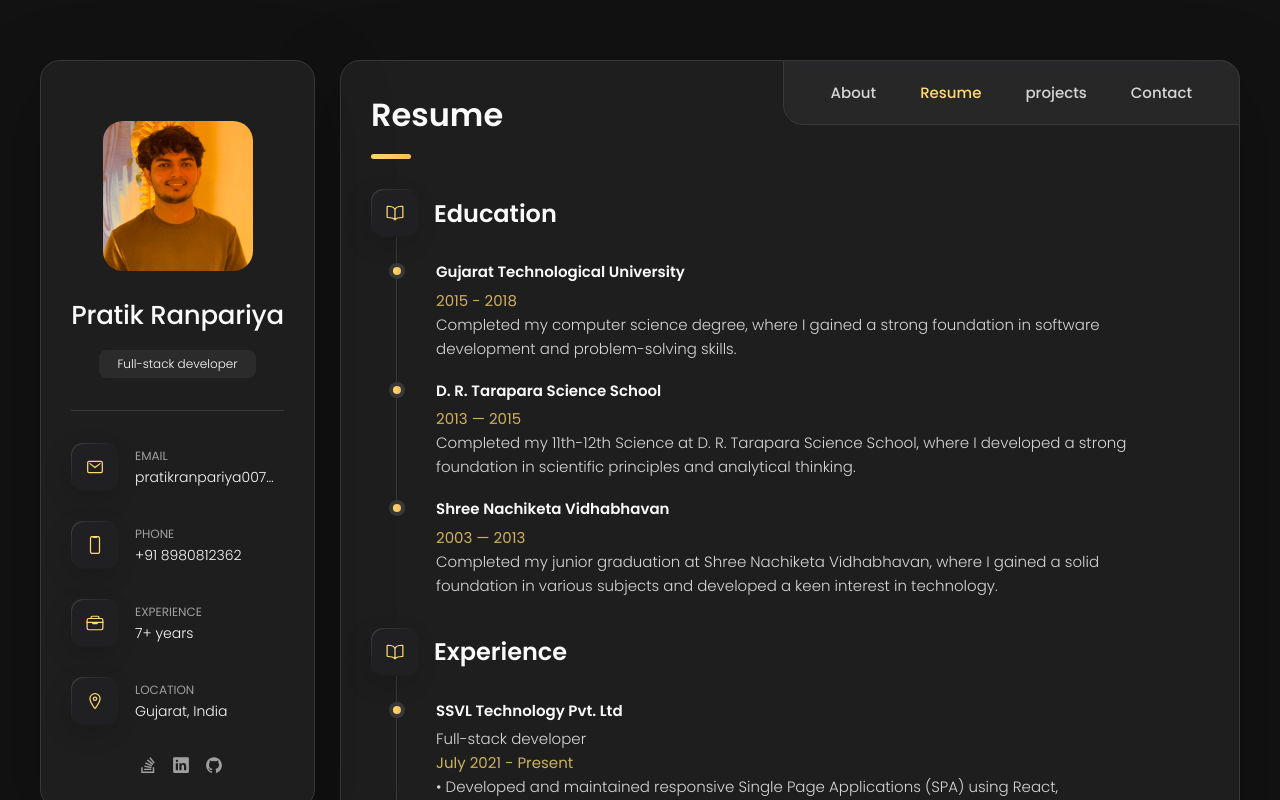
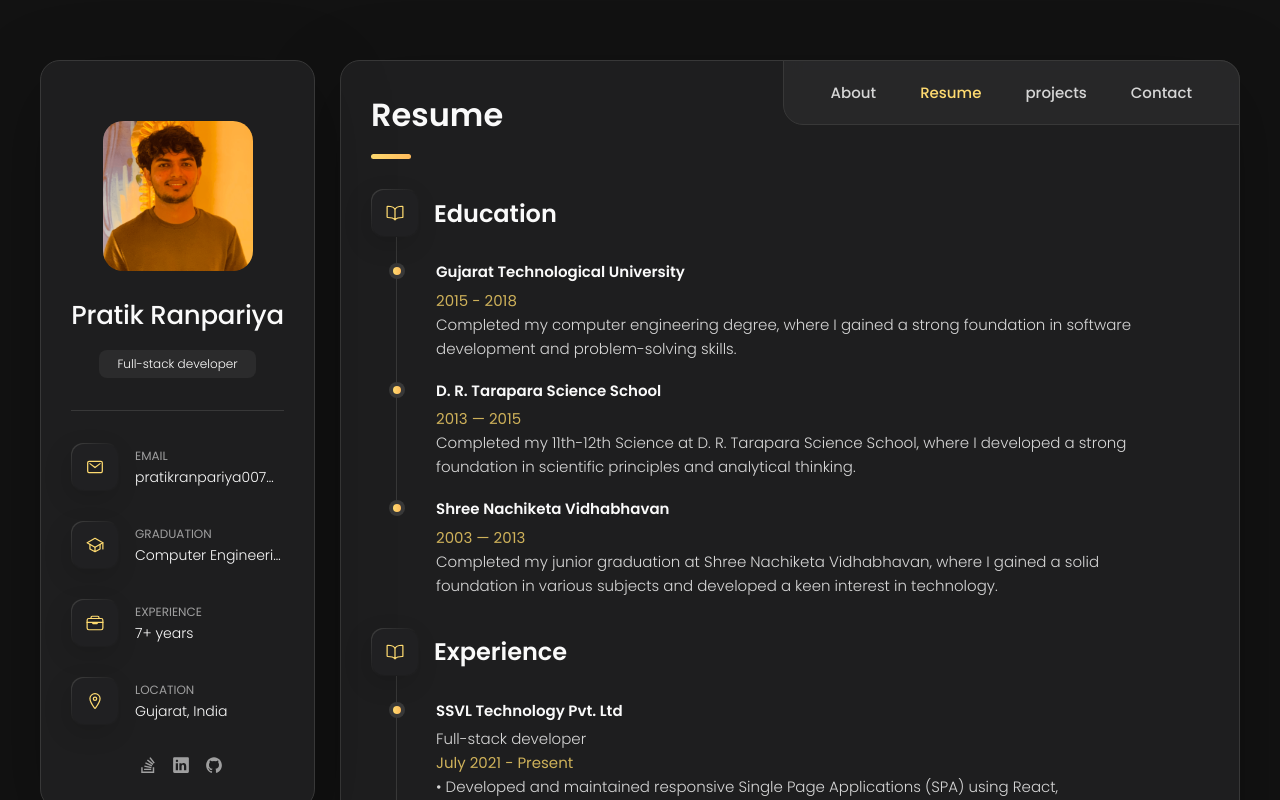
Before and after one commit to pratik-ranpariya/pratik-ranpariya.github.io, a plain HTML site: page index.html in a window 1280 px wide. Both pictures are taken after a click on the button "Resume". Shown: the top 800 px of the page. Drawn offline with nearby package versions, Linux system fonts and the light colour scheme.

Commit message:
fix the degree

```diff
--- a/index.html
+++ b/index.html
@@ -80,19 +80,20 @@
 
           </li>
 
-          <li class="contact-item">
+            <li class="contact-item">
 
             <div class="icon-box">
-              <ion-icon name="phone-portrait-outline"></ion-icon>
+              <ion-icon name="school-outline"></ion-icon>
             </div>
 
             <div class="contact-info">
-              <p class="contact-title">Phone</p>
-
-              <a href="tel:+12133522795" class="contact-link">+91 8980812362</a>
+              <p class="contact-title">Graduation</p>
+
+              <a class="contact-link" >Computer Engineering (GTU)</a>
             </div>
 
-          </li>
+            </li>
+
 
           <li class="contact-item">
 
@@ -535,7 +536,7 @@ quality through unit testing.<br/>
               <span>2015 - 2018</span>
 
                 <p class="timeline-text">
-                Completed my computer science degree, where I gained a strong foundation in software development and problem-solving skills.
+                Completed my computer engineering degree, where I gained a strong foundation in software development and problem-solving skills.
                 </p>
 
             </li>
```
